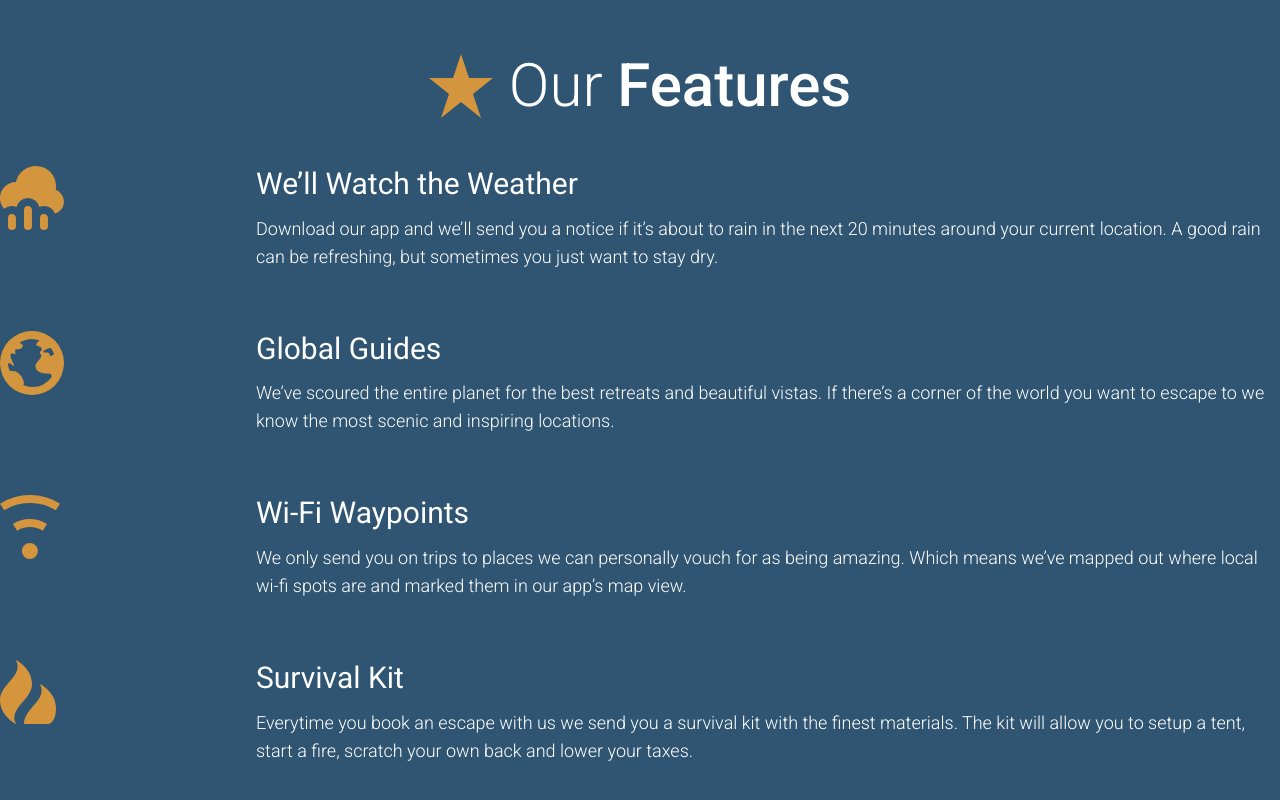
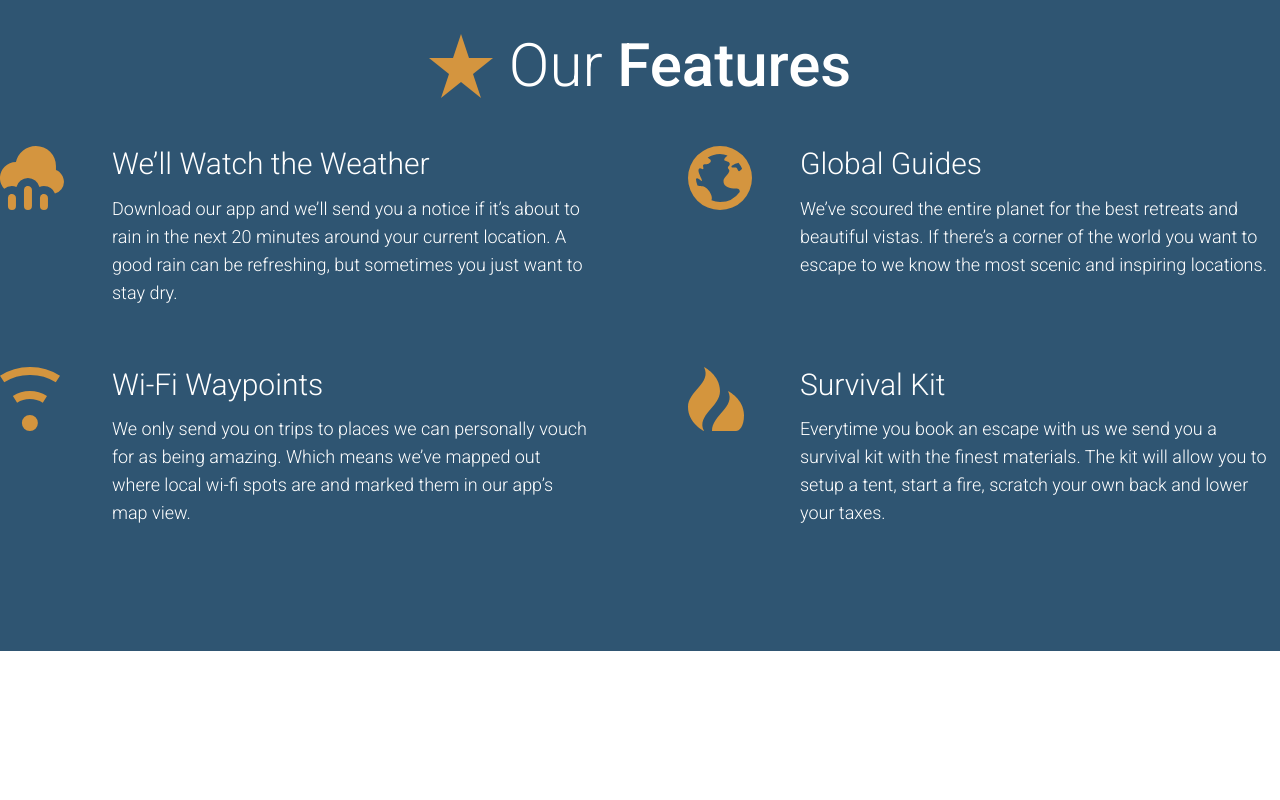
Before and after one commit to dmaisano/travel-site, a React (Create React App) app: page / in a window 1280 px wide. Shown: the part 1746-2546 px from the top of the page. After the commit the page ends 2397 px from the top, so only its background shows below. Built offline with nearby package versions, Linux system fonts and the light colour scheme.

Commit message:
Added medium screen styles for features

```diff
--- a/src/components/features/features.css
+++ b/src/components/features/features.css
@@ -12,7 +12,7 @@
     }
 
     h3 {
-      @apply text-white text-center text-2xl;
+      @apply text-white text-center text-2xl font-light;
       margin-top: 0.7em;
       margin-bottom: 0.8rem;
     }
@@ -48,3 +48,24 @@
     }
   }
 }
+
+@media (min-width: 800px) {
+  #features {
+    #feature-item:nth-child(odd) {
+      margin-right: 7.5%;
+    }
+
+    #feature-item {
+      width: 46.25%;
+
+      img {
+      }
+
+      h3 {
+      }
+
+      p {
+      }
+    }
+  }
+}
--- a/src/components/features/features.tsx
+++ b/src/components/features/features.tsx
@@ -21,12 +21,12 @@ const Features: React.FC = () => {
         </h2>
       </div>
 
-      <div id="feature-items" className="flex flex-wrap">
+      <div id="feature-items" className="w-full flex flex-wrap">
         <div id="feature-item">
-          <div className="sm:w-1/5">
+          <div className="sm:w-1/5 md:w-1/6 md:mr-4">
             <img src={`${PUBLIC_URL}/assets/images/icons/rain.svg`} alt="" />
           </div>
-          <div className="sm:w-4/5">
+          <div className="sm:w-4/5 md:w-5/6">
             <h3>We&rsquo;ll Watch the Weather</h3>
             <p>
               Download our app and we&rsquo;ll send you a notice if it&rsquo;s
@@ -38,10 +38,10 @@ const Features: React.FC = () => {
         </div>
 
         <div id="feature-item">
-          <div className="sm:w-1/5">
+          <div className="sm:w-1/5 md:w-1/6 md:mr-4">
             <img src={`${PUBLIC_URL}/assets/images/icons/globe.svg`} alt="" />
           </div>
-          <div className="sm:w-4/5">
+          <div className="sm:w-4/5 md:w-5/6">
             <h3>Global Guides</h3>
             <p>
               We&rsquo;ve scoured the entire planet for the best retreats and
@@ -52,10 +52,10 @@ const Features: React.FC = () => {
         </div>
 
         <div id="feature-item">
-          <div className="sm:w-1/5">
+          <div className="sm:w-1/5 md:w-1/6 md:mr-4">
             <img src={`${PUBLIC_URL}/assets/images/icons/wifi.svg`} alt="" />
           </div>
-          <div className="sm:w-4/5">
+          <div className="sm:w-4/5 md:w-5/6">
             <h3>Wi-Fi Waypoints</h3>
             <p>
               We only send you on trips to places we can personally vouch for as
@@ -66,10 +66,10 @@ const Features: React.FC = () => {
         </div>
 
         <div id="feature-item">
-          <div className="sm:w-1/5">
+          <div className="sm:w-1/5 md:w-1/6 md:mr-4">
             <img src={`${PUBLIC_URL}/assets/images/icons/fire.svg`} alt="" />
           </div>
-          <div className="sm:w-4/5">
+          <div className="sm:w-4/5 md:w-5/6">
             <h3>Survival Kit</h3>
             <p>
               Everytime you book an escape with us we send you a survival kit
--- a/src/components/splash/splash.tsx
+++ b/src/components/splash/splash.tsx
@@ -30,7 +30,7 @@ const Splash: React.FC = () => {
   }, []);
 
   return (
-    <div id="splash" className="wrapper py-10 px-4">
+    <div id="splash" className="wrapper pt-10 pb-5 px-4">
       <h2 className="text-primary text-center text-3xl font-thin mb-6 md:mb-8 lg:mb-12">
         The first trip we planned{" "}
         <span className="font-normal">was our own.</span>
```
